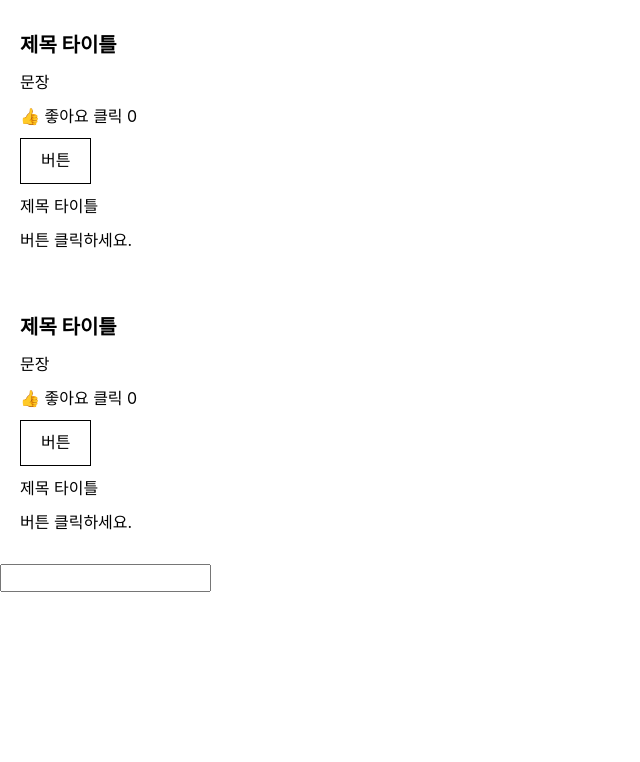
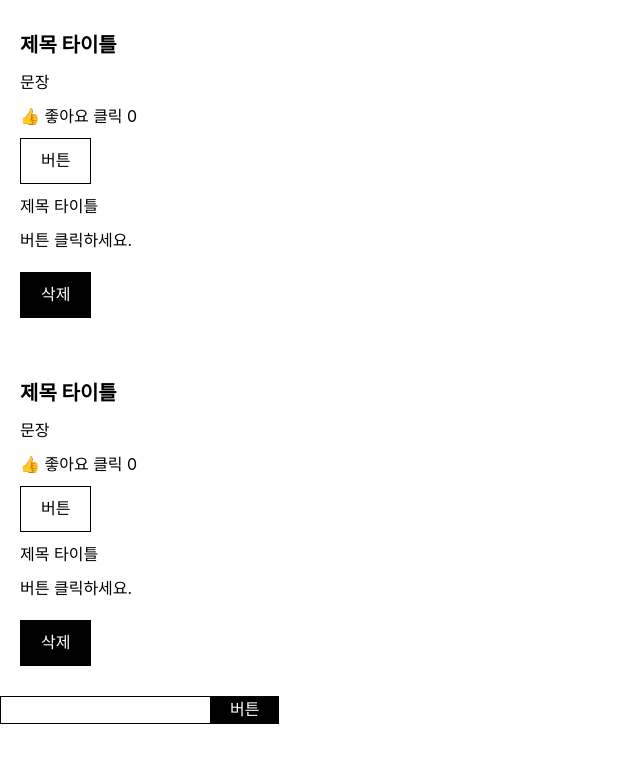
Before and after one commit to wangkodok/React-Study, a React (Create React App) app in the folder my-app/: page / in a window 1280 px wide. Shown: the top 762 px of the page, without its empty margins (0-640 px from the left). Built offline with nearby package versions, Linux system fonts and the light colour scheme.

Commit message:
리액트 입력한 글 받아서 추가하고 삭제하는 버튼

```diff
--- a/my-app/src/chapter_props/Props.jsx
+++ b/my-app/src/chapter_props/Props.jsx
@@ -73,6 +73,11 @@ function MyFunction() {
                                 : null
                             }
                             <p>{desc[i]}</p>
+                            <button onClick={function() {
+                                let copy = [...array]
+                                copy.splice(i, 1);
+                                arrayChange(copy);
+                            }} className="btn-delete">삭제</button>
                         </div>
                     )
                 })
@@ -80,6 +85,14 @@ function MyFunction() {
             <input value={valueResult} onChange={function(e) {
                 setValueResult(e.target.value);
             }} />
+            <button className="btn-on" onClick={function() {
+                let copy = [...array];
+                copy.push(valueResult);
+                arrayChange(copy);
+                let countCopy = [...count];
+                countCopy.push(0);
+                setCount(countCopy);
+            }}>버튼</button>
         </>
     )
 }
--- a/my-app/src/chapter_props/PropsStyle.css
+++ b/my-app/src/chapter_props/PropsStyle.css
@@ -34,3 +34,23 @@ h2 {
 .modal p {
     margin: 0;
 }
+
+input {
+    border: 1px solid #000;
+    padding: 1px;
+}
+
+.btn-delete {
+    margin: 10px 0;
+    padding: 10px 20px;
+    border: 1px solid #000;
+    background-color: #000;
+    color: #fff;
+}
+
+.btn-on {
+    padding: 2px 20px;
+    margin: 0 0 0 -1px;
+    color: #fff;
+    background-color: #000;
+}
```
